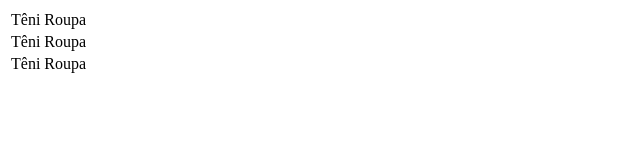
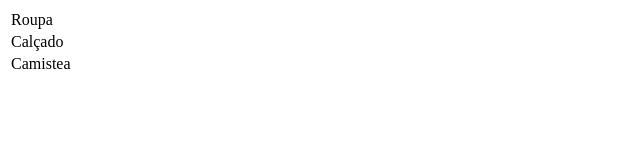
Before and after one commit to LuizCarlosVilela/advanced-react, a React (Create React App) app: page / in a window 1280 px wide. Shown: the top 160 px of the page, without its empty margins (0-640 px from the left). Built offline with nearby package versions, Linux system fonts and the light colour scheme.

Commit message:
Fazendo ErrorBoundary para tratar erros no react

```diff
--- a/src/App.js
+++ b/src/App.js
@@ -1,13 +1,20 @@
 import React, { Fragment } from 'react';
 
 
-const store = ['', '', ''];
+const store = [{
+  type: "Roupa"
+},
+{
+  type: "Calçado"
+},
+{
+  type: "Camistea"
+}];
 
-function Column() {
+function Column({ type }) {
   return (
     <tr>
-      <td>Têni</td>
-      <td>Roupa</td>
+      <td>{type}</td>
     </tr>
   )
 }
@@ -16,7 +23,7 @@ export default function App() {
 
   const renderColumns = (element, key) => (
     <Fragment key={`column-${key}`}>
-      <Column />
+      <Column type={element.type}/>
     </Fragment>
   );
 
--- /dev/null
+++ b/src/ErrorBoundary.js
@@ -0,0 +1,27 @@
+import React, {Component} from 'react';
+
+
+class ErrorBoundary extends Component {
+
+    constructor(props){
+        super(props)
+        this.state = {
+            hasError: false
+        }
+    }
+    componentDidCatch(error, errorInfo){
+        console.log('error', error);
+        console.log('errorInfo', errorInfo);
+        this.setState({
+            hasError: true
+        })
+    }
+    render(){
+        if(this.state.hasError){
+            return <h1>Deus é mais</h1>;
+        }
+        return this.props.children
+    }
+}
+
+export default ErrorBoundary;
--- a/src/index.js
+++ b/src/index.js
@@ -2,11 +2,15 @@ import React from 'react';
 import ReactDOM from 'react-dom';
 
 import App from './App';
+import ErrorBoundary from './ErrorBoundary';
 
 
+const main = (
+  <ErrorBoundary>
+    <App />
+  </ErrorBoundary>
+)
 ReactDOM.render(
-  <React.StrictMode>
-    <App />
-  </React.StrictMode>,
+  main,
   document.getElementById('root')
 );
```
